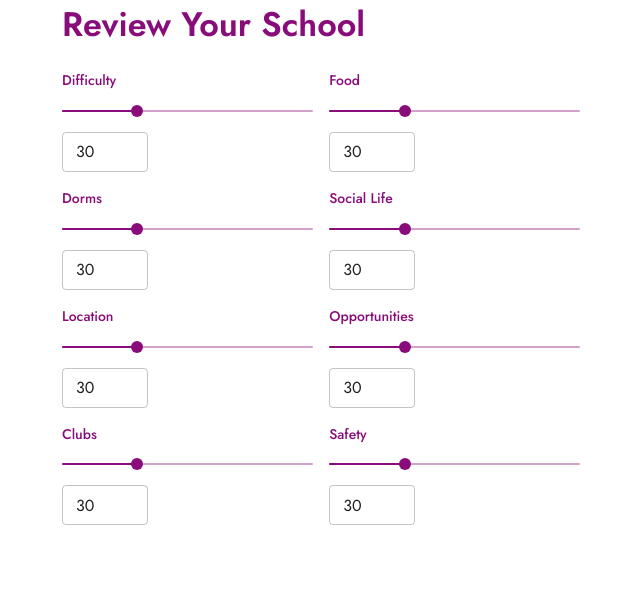
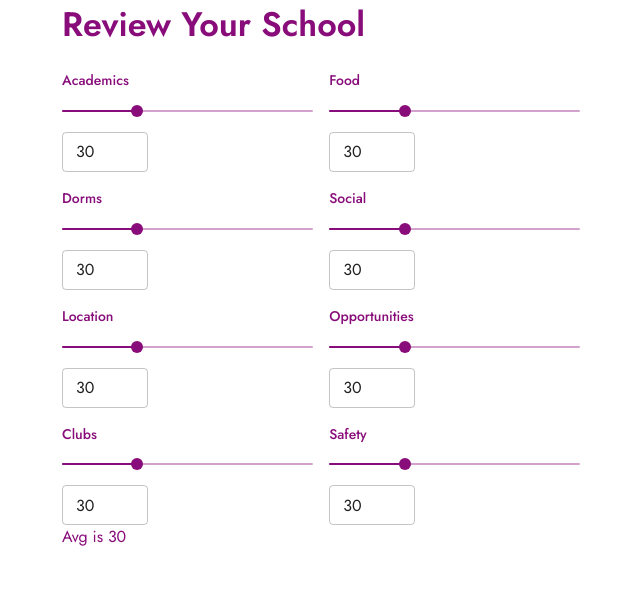
Before and after one commit to martin0he/CollegeRanks, a React (Vite) app in the folder frontend/: page / in a window 1280 px wide. Shown: the part 1693-2292 px from the top of the page, without its empty margins (2-642 px from the left). Built offline with nearby package versions, Linux system fonts and the light colour scheme.

Commit message:
made weighted average

```diff
--- a/frontend/src/pages/ReviewPage.tsx
+++ b/frontend/src/pages/ReviewPage.tsx
@@ -1,37 +1,43 @@
-import {
-  Box,
-  Grid,
-  Slider,
-  TextField,
-  Typography,
-  styled,
-} from "@mui/material";
+import { Box, Grid, Slider, TextField, Typography } from "@mui/material";
 import React, { useState } from "react";
 
 export const ReviewPage: React.FC = () => {
   const metrics = [
-    "Difficulty",
+    "Academics",
     "Food",
     "Dorms",
-    "Social Life",
+    "Social",
     "Location",
     "Opportunities",
     "Clubs",
     "Safety",
   ];
 
+  const weights: Record<string, number> = {
+    Academics: 0.16,
+    Food: 0.08,
+    Dorms: 0.12,
+    Social: 0.12,
+    Location: 0.15,
+    Opportunities: 0.17,
+    Clubs: 0.08,
+    Safety: 0.12,
+  };
+
   const [sliderValues, setSliderValues] = useState<{ [key: string]: number }>(
     metrics.reduce((acc, metric) => ({ ...acc, [metric]: 30 }), {})
   );
 
-    const handleSliderChange = (metric: string) => (event: Event, newValue: number | number[]) => {
+  const handleSliderChange =
+    (metric: string) => (event: Event, newValue: number | number[]) => {
       setSliderValues((prevValues) => ({
         ...prevValues,
         [metric]: newValue as number,
       }));
     };
 
-    const handleInputChange = (metric: string) => (event: React.ChangeEvent<HTMLInputElement>) => {
+  const handleInputChange =
+    (metric: string) => (event: React.ChangeEvent<HTMLInputElement>) => {
       const value = event.target.value === "" ? 0 : Number(event.target.value);
       setSliderValues((prevValues) => ({
         ...prevValues,
@@ -48,18 +54,38 @@ export const ReviewPage: React.FC = () => {
     }
   };
 
+  const calculateWeightedAverage = () => {
+    const valuesArray = Object.keys(weights).map(
+      (metric) => sliderValues[metric]
+    );
+    const weightsArray = Object.values(weights);
 
+    return weightedAverage(valuesArray, weightsArray);
+  };
+
+  const weightedAverage = (nums: number[], weights: number[]): number => {
+    const [sum, weightSum] = weights.reduce(
+      (acc: [number, number], w: number, i: number) => {
+        acc[0] = acc[0] + nums[i] * w;
+        acc[1] = acc[1] + w;
+        return acc;
+      },
+      [0, 0]
+    );
+    return weightSum !== 0 ? sum / weightSum : 0;
+  };
   return (
-
     <Box
       py={4}
       width="45%"
-      height="60%"
+      height="40%"
       sx={{ justifyContent: "center", alignItems: "center", direction: "flex" }}
     >
-      <Typography variant="h4" mb={3}><b>Review Your School</b></Typography>
+      <Typography variant="h4" mb={3}>
+        <b>Review Your School</b>
+      </Typography>
       <Grid container spacing={2}>
-        {metrics.map((metric, index) => (
+        {Object.keys(weights).map((metric) => (
           <Grid item xs={6} key={metric}>
             <Typography variant="subtitle2" gutterBottom>
               {metric}
@@ -91,6 +117,7 @@ export const ReviewPage: React.FC = () => {
           </Grid>
         ))}
       </Grid>
+      <Typography>{`Avg is ${calculateWeightedAverage()}`}</Typography>
     </Box>
   );
 };
```
Lines whose indentation alone changed are shown as unchanged.
